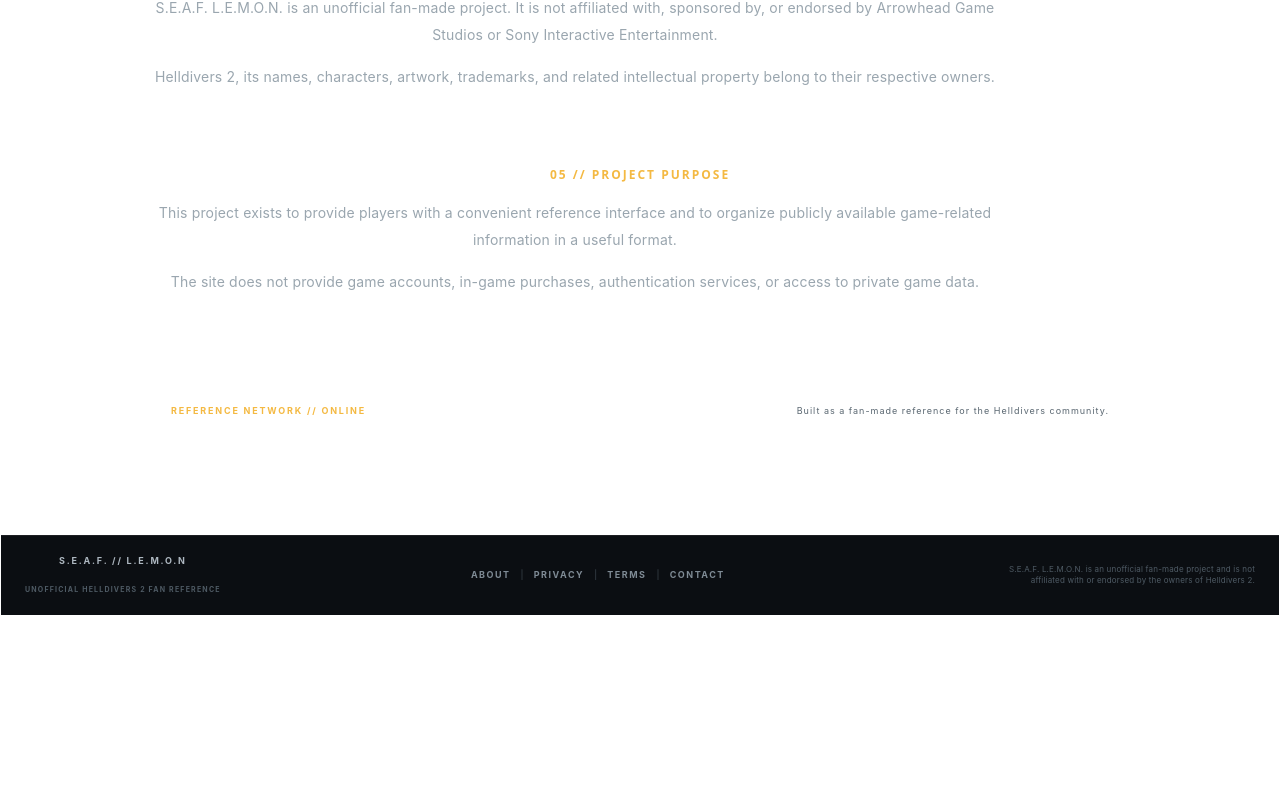
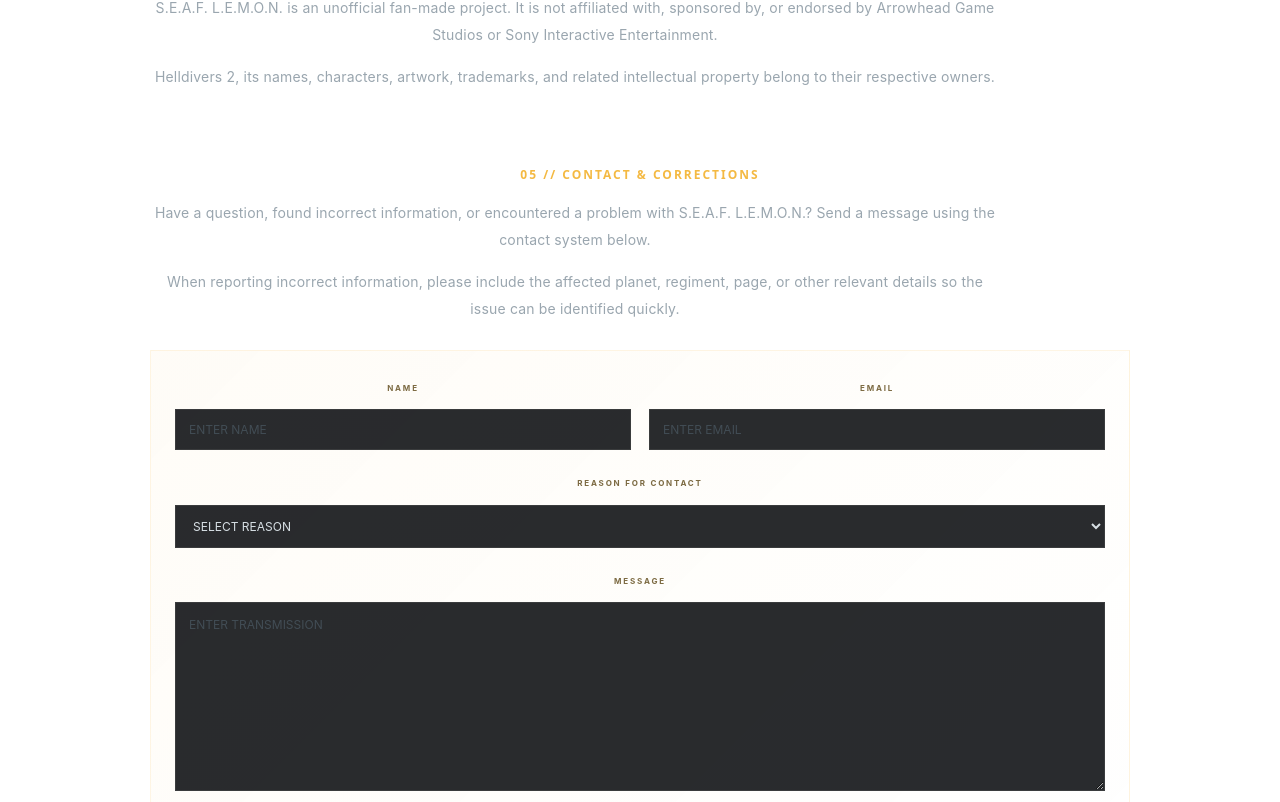
Before and after one commit to heorohuy/SEAF, a React (Vite) app: page /about in a window 1280 px wide. Shown: the part 1318-2120 px from the top of the page. Before the commit the page ends 1933 px from the top, so only its background shows below. Built offline with nearby package versions, Linux system fonts and the light colour scheme; no server answers.

Commit message:
Update AboutPage.jsx
Fixed contact form

```diff
--- a/src/pages/AboutPage.jsx
+++ b/src/pages/AboutPage.jsx
@@ -1,6 +1,8 @@
 import NavigationMenu from "../components/NavigationMenu";
 import "./LegalPage.css";
 import SiteFooter from "../components/SiteFooter";
+import ContactForm from "../components/ContactForm";
+
 
 
 export default function AboutPage() {
@@ -134,8 +136,30 @@ export default function AboutPage() {
           </p>
         </section>
 
+        <section
+          id="contact"
+          className="legal-section"
+        >
+          <h2>05 // CONTACT &amp; CORRECTIONS</h2>
+
+          <p>
+            Have a question, found incorrect information, or
+            encountered a problem with S.E.A.F. L.E.M.O.N.? Send
+            a message using the contact system below.
+          </p>
+
+          <p>
+            When reporting incorrect information, please include
+            the affected planet, regiment, page, or other relevant
+            details so the issue can be identified quickly.
+          </p>
+
+          <ContactForm />
+        </section>
+
+
         <section className="legal-section">
-          <h2>05 // PROJECT PURPOSE</h2>
+          <h2>06 // PROJECT PURPOSE</h2>
 
           <p>
             This project exists to provide players with a convenient
```
